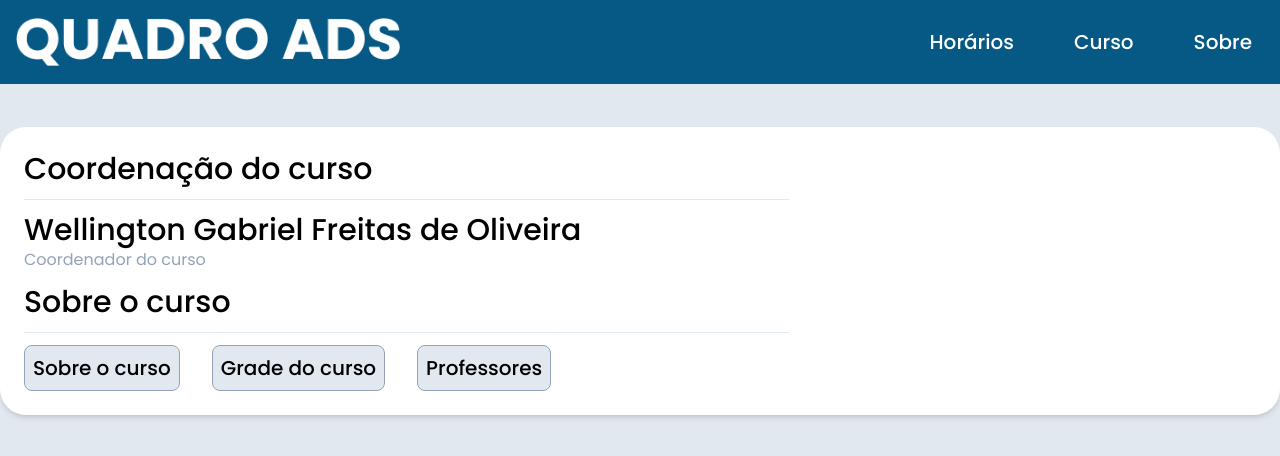
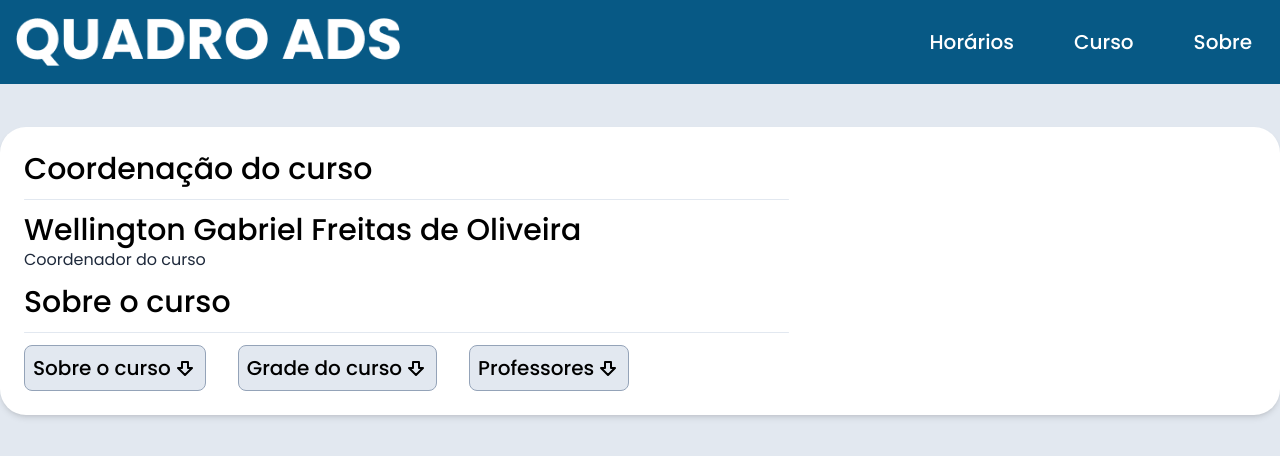
Before and after one commit to FalaAiMatheus/quadro-ads, a React (Vite) app: page /curso in a window 1280 px wide. Shown: the top 456 px of the page. Built offline with nearby package versions, Linux system fonts and the light colour scheme.

Commit message:
feat: adicionado as setas

```diff
--- a/src/routers/Curso.jsx
+++ b/src/routers/Curso.jsx
@@ -2,6 +2,7 @@ import { useState } from "react";
 import AboutCourse from "../components/Course/AboutCourse";
 import CourseSchedule from "../components/Course/CourseSchedule";
 import Teachers from "../components/Course/Teachers";
+import { ArrowBigDown, ArrowBigUp } from "lucide-react";
 
 function Curso() {
   const [sobreCurso, setSobreCurso] = useState(false);
@@ -16,7 +17,7 @@ function Curso() {
         <span className="font-medium text-3xl">
           Wellington Gabriel Freitas de Oliveira
         </span>
-        <span className="text-slate-400 font-normal">Coordenador do curso</span>
+        <span className="text-slate-800 font-normal">Coordenador do curso</span>
       </div>
       <h2 className="font-medium text-3xl">Sobre o curso</h2>
       <div className="h-px bg-slate-200 rounded-sm max-w-[765px]" />
@@ -24,21 +25,36 @@ function Curso() {
         <div className="flex gap-8 max-md:flex-col">
           <button
             onClick={() => setSobreCurso(!sobreCurso)}
-            className="bg-slate-200 border border-slate-400 p-2 rounded-lg text-xl font-medium hover:bg-slate-400 hover:border-blue-950 transition focus-visible:bg-slate-400 focus-visible:border-blue-950 focus-visible:outline-none"
+            className="flex items-center gap-0.5 bg-slate-200 border border-slate-400 p-2 rounded-lg text-xl font-medium hover:bg-slate-400 hover:border-blue-950 transition focus-visible:bg-slate-400 focus-visible:border-blue-950 focus-visible:outline-none"
           >
             Sobre o curso
+            {sobreCurso ? (
+              <ArrowBigUp className="size-6" />
+            ) : (
+              <ArrowBigDown className="size-6" />
+            )}
           </button>
           <button
             onClick={() => setGradeCurso(!gradeCurso)}
-            className="bg-slate-200 border border-slate-400 p-2 rounded-lg text-xl font-medium hover:bg-slate-400 hover:border-blue-950 transition focus-visible:bg-slate-400 focus-visible:border-blue-950 focus-visible:outline-none"
+            className="flex items-center gap-0.5 bg-slate-200 border border-slate-400 p-2 rounded-lg text-xl font-medium hover:bg-slate-400 hover:border-blue-950 transition focus-visible:bg-slate-400 focus-visible:border-blue-950 focus-visible:outline-none"
           >
             Grade do curso
+            {gradeCurso ? (
+              <ArrowBigUp className="size-6" />
+            ) : (
+              <ArrowBigDown className="size-6" />
+            )}
           </button>
           <button
             onClick={() => setProfessores(!professores)}
-            className="bg-slate-200 border border-slate-400 p-2 rounded-lg text-xl font-medium hover:bg-slate-400 hover:border-blue-950 transition focus-visible:bg-slate-400 focus-visible:border-blue-950 focus-visible:outline-none"
+            className="flex items-center gap-0.5 bg-slate-200 border border-slate-400 p-2 rounded-lg text-xl font-medium hover:bg-slate-400 hover:border-blue-950 transition focus-visible:bg-slate-400 focus-visible:border-blue-950 focus-visible:outline-none"
           >
             Professores
+            {professores ? (
+              <ArrowBigUp className="size-6" />
+            ) : (
+              <ArrowBigDown className="size-6" />
+            )}
           </button>
         </div>
         {sobreCurso && <AboutCourse />}
```
